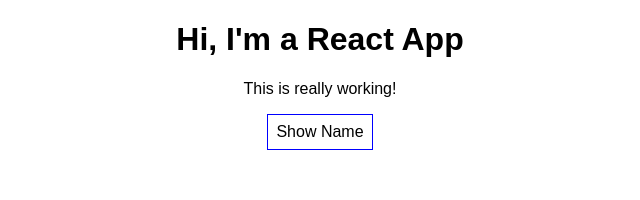
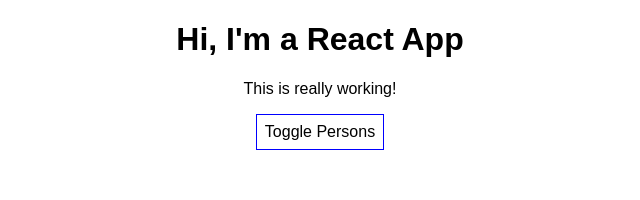
Before and after one commit to saksham1210/React-Baiscs, a React (Create React App) app: page / in a window 1280 px wide. Shown: the top 200 px of the page, without its empty margins (320-960 px from the left). Built offline with nearby package versions, Linux system fonts and the light colour scheme.

Commit message:
rendering content conditionaly-2

```diff
--- a/src/App.js
+++ b/src/App.js
@@ -45,17 +45,10 @@
       border:'1px solid blue',
       padding:'8px',
       cursor:"pointer"
-    }
-    return (
-      <div className="App">
-        <h1>Hi, I'm a React App</h1>
-        <p>This is really working!</p>
-        <button
-          style={style}
-          onClick={this.togglePersonHandler}>Show Name</button>
-
-        {
-          this.state.showPersons==true ?
+    };
+    let persons=null;
+    if (this.state.showPersons){
+      persons=(
         <div>
           <Person
             name={this.state.persons[0].name}
@@ -68,8 +61,18 @@
           <Person
             name={this.state.persons[2].name}
             age={this.state.persons[2].age}/>
-            </div> : /*Else condition*/ null
+        </div>
+
+      );
     }
+    return (
+      <div className="App">
+        <h1>Hi, I'm a React App</h1>
+        <p>This is really working!</p>
+        <button
+          style={style}
+          onClick={this.togglePersonHandler}>Toggle Persons</button>
+        {persons}
       </div>
     );
     //return React.createElement('div',{className:"App"},React.createElement('h1',null,"Does this work now?"))
```
Lines whose indentation alone changed are shown as unchanged.
